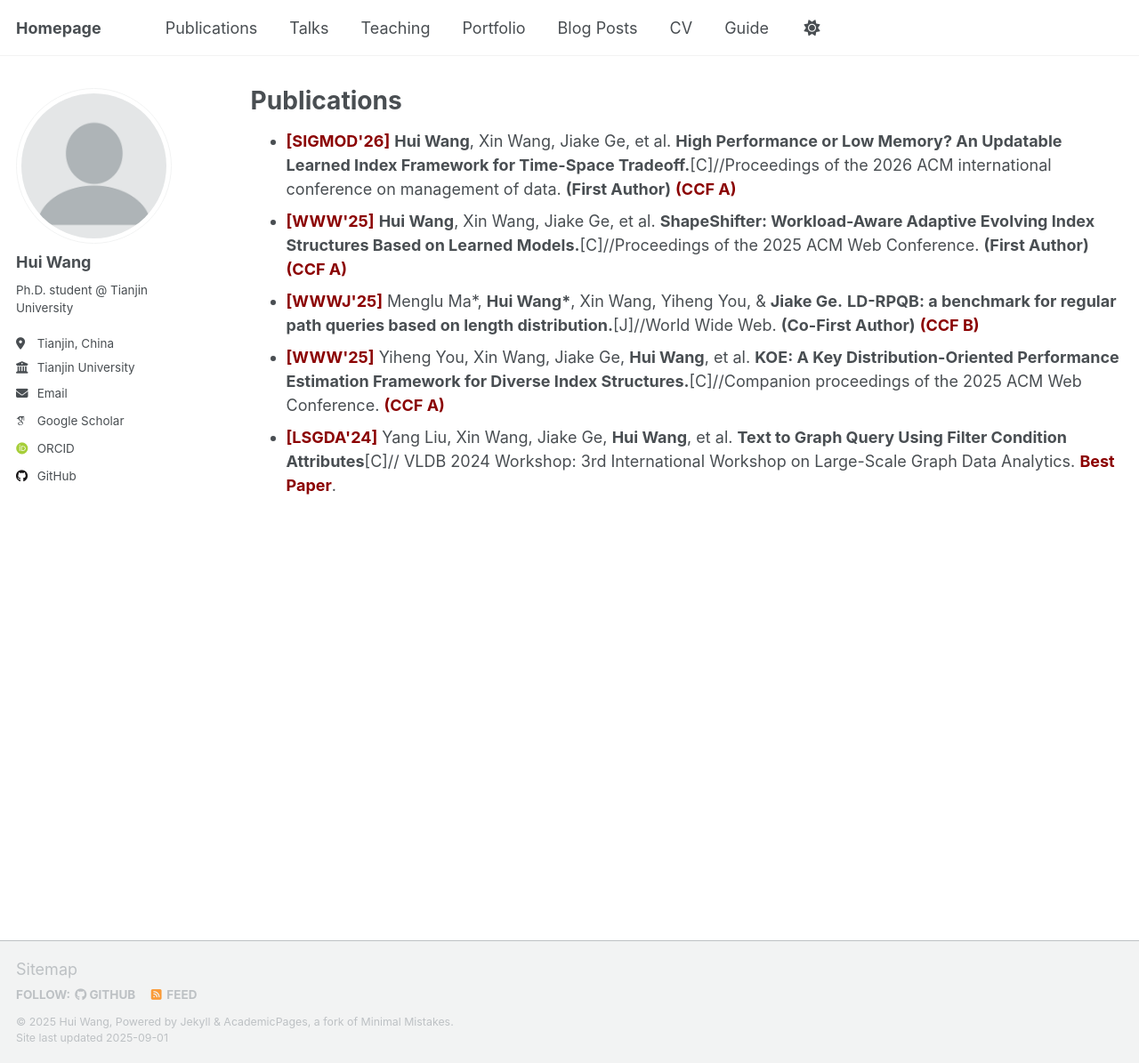
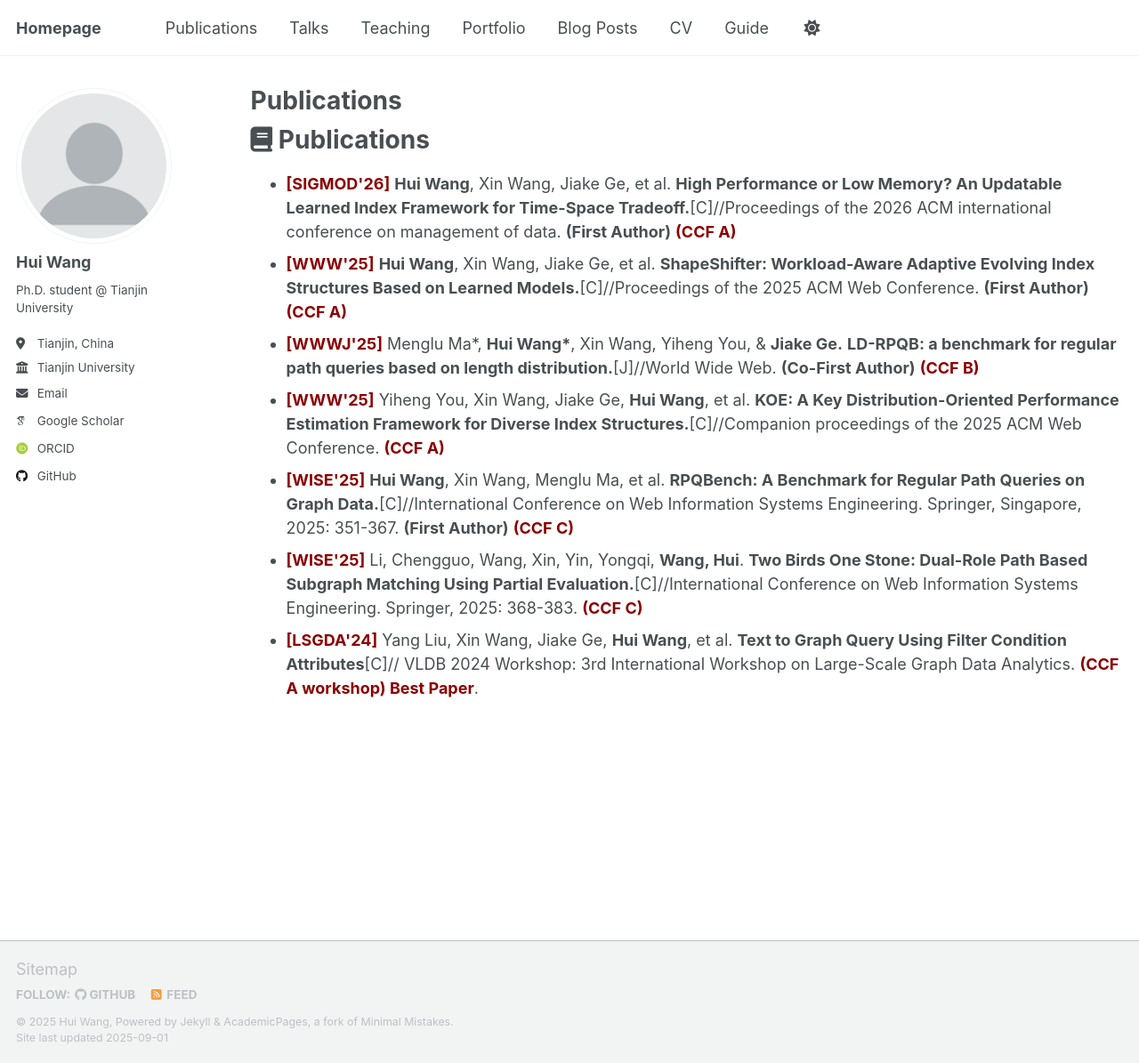
Before and after one commit to HaileyHui/wanghui, a Jekyll site: the page built from _pages/publications.html, in a window 1280 px wide and 1195 px high. Shown: the whole window at 89% size. Built offline with Jekyll 4.4.1, drawn with Linux system fonts in a browser that asks for light colours; some web fonts are replaced; a script that is not in the unit is left out.

Commit message:
Update publications.html

```diff
--- a/_pages/publications.html
+++ b/_pages/publications.html
@@ -5,10 +5,14 @@ permalink: /publications/
 author_profile: true
 ---
 
+<h1><i class="fas fa-book"></i> Publications</h1>
+
 <ul>
   <li><span class="highlight" style="color: darkred; font-weight: bold;">[SIGMOD'26]</span> <strong>Hui Wang</strong>, Xin Wang, Jiake Ge, et al. <strong>High Performance or Low Memory? An Updatable Learned Index Framework for Time-Space Tradeoff.</strong>[C]//Proceedings of the 2026 ACM international conference on management of data. <strong>(First Author)</strong> <span class="highlight" style="color: darkred; font-weight: bold;">(CCF A)</span></li>
   <li><span class="highlight" style="color: darkred; font-weight: bold;">[WWW'25]</span> <strong>Hui Wang</strong>, Xin Wang, Jiake Ge, et al. <strong>ShapeShifter: Workload-Aware Adaptive Evolving Index Structures Based on Learned Models.</strong>[C]//Proceedings of the 2025 ACM Web Conference. <strong>(First Author)</strong> <span class="highlight" style="color: darkred; font-weight: bold;">(CCF A)</span></li>
   <li><span class="highlight" style="color: darkred; font-weight: bold;">[WWWJ'25]</span> Menglu Ma*, <strong>Hui Wang*</strong>, Xin Wang, Yiheng You, & <strong>Jiake Ge.</strong> <strong>LD-RPQB: a benchmark for regular path queries based on length distribution.</strong>[J]//World Wide Web. <strong>(Co-First Author)</strong> <span class="highlight" style="color: darkred; font-weight: bold;">(CCF B)</span></li>
   <li><span class="highlight" style="color: darkred; font-weight: bold;">[WWW'25]</span> Yiheng You, Xin Wang, Jiake Ge, <strong>Hui Wang</strong>, et al. <strong>KOE: A Key Distribution-Oriented Performance Estimation Framework for Diverse Index Structures.</strong>[C]//Companion proceedings of the 2025 ACM Web Conference. <span class="highlight" style="color: darkred; font-weight: bold;">(CCF A)</span></li>
-  <li><span class="highlight" style="color: darkred; font-weight: bold;">[LSGDA'24]</span> Yang Liu, Xin Wang, Jiake Ge, <strong>Hui Wang</strong>, et al. <strong>Text to Graph Query Using Filter Condition Attributes</strong>[C]// VLDB 2024 Workshop: 3rd International Workshop on Large-Scale Graph Data Analytics. <span class="highlight" style="color: darkred; font-weight: bold;">Best Paper</span>.</li>
+  <li><span class="highlight" style="color: darkred; font-weight: bold;">[WISE'25]</span> <strong>Hui Wang</strong>, Xin Wang, Menglu Ma, et al. <strong>RPQBench: A Benchmark for Regular Path Queries on Graph Data.</strong>[C]//International Conference on Web Information Systems Engineering. Springer, Singapore, 2025: 351-367. <strong>(First Author)</strong> <span class="highlight" style="color: darkred; font-weight: bold;">(CCF C)</span></li>
+  <li><span class="highlight" style="color: darkred; font-weight: bold;">[WISE'25]</span> Li, Chengguo, Wang, Xin, Yin, Yongqi, <strong>Wang, Hui</strong>. <strong>Two Birds One Stone: Dual-Role Path Based Subgraph Matching Using Partial Evaluation.</strong>[C]//International Conference on Web Information Systems Engineering. Springer, 2025: 368-383. <span class="highlight" style="color: darkred; font-weight: bold;">(CCF C)</span></li>
+  <li><span class="highlight" style="color: darkred; font-weight: bold;">[LSGDA'24]</span> Yang Liu, Xin Wang, Jiake Ge, <strong>Hui Wang</strong>, et al. <strong>Text to Graph Query Using Filter Condition Attributes</strong>[C]// VLDB 2024 Workshop: 3rd International Workshop on Large-Scale Graph Data Analytics. <span class="highlight" style="color: darkred; font-weight: bold;">(CCF A workshop) Best Paper</span>.</li>
 </ul>
```
